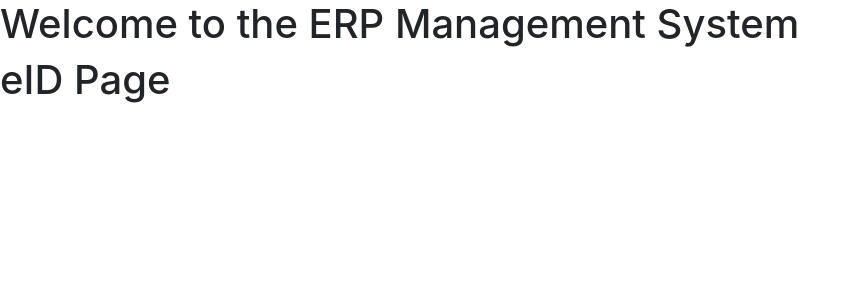
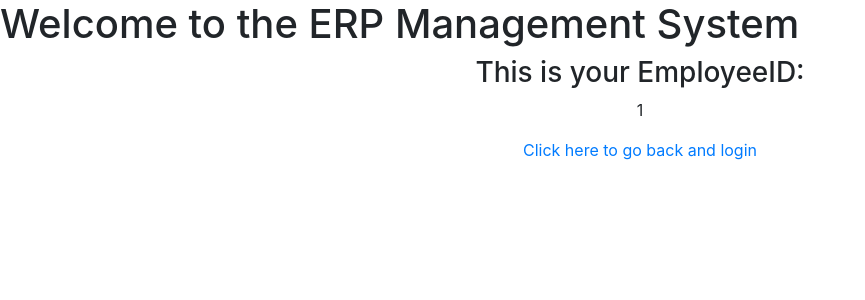
Before and after one commit to awaris123/425-final-project, a Flask app: template templates/eid.html in a window 1280 px wide. Shown: the top 300 px of the page, without its empty margins (0-865 px from the left). Run offline with Flask 2, Linux system fonts and the light colour scheme; the template is opened without the code that fills it: most values are stand-ins (such as "Sample title", 1, 10 or a date in 2020); some libraries are stand-ins or nearby versions.

Commit message:
fixed redirect issue, and added fake eID

```diff
--- a/main.py
+++ b/main.py
@@ -1,9 +1,16 @@
-from flask import Flask, render_template, redirect, url_for, request
+from flask import Flask, render_template, redirect, url_for, request, jsonify
+import random
+import string
 
 
 app = Flask(__name__)
 
 
+
+
+def randomString(stringLength=8):
+    letters = string.ascii_lowercase
+    return ''.join(random.choice(letters) for i in range(stringLength))
 
 ## using this as a dumb database to test logic, will
 ## implement databse layer later
@@ -26,24 +33,22 @@ def signup():
     ## and then redirect to get_eid page allowing them to sign in as the account they just created.
     ## We also need to generate and pass an to the eID endpoint
     ## redirect for some reason is currently broken
-
+    eID = randomString(8)
     firstName = request.json["fname"]
     lastName = request.json["lname"]
     jobType = request.json["jobtype"]
-    print("AHHHH")
-    print(firstName, lastName, jobType)
-    return redirect(url_for('get_eid'))
+    ssn = request.json["ssn"]
+
+    return url_for("get_eid", eID=eID)
 
 
 
-
-
-@app.route('/eid', methods=['GET'])
+@app.route('/eid/<eID>', methods=['GET'])
 def get_eid(eID):
     ## The endpoint will have to take in a paramter eID and display it
     ## the eid.html files needs a "go-to" button to the index page so
     ## the user can log in with the eID
-    return render_template('eid.html')
+    return render_template('eid.html', eID=eID)
 
 
 @app.route('/home/<eID>', methods=['GET'])
--- a/static/requests.js
+++ b/static/requests.js
@@ -3,11 +3,11 @@
 
 
 function signup(){
-  const baseURL = "http://127.0.0.1:5000"
   var form = document.forms["signup"]
   var fname = form.elements['fname'].value
   var lname = form.elements['lname'].value
   var jobtype = form.elements['jobtype'].value
+  var ssn = form.elements['SSN'].value
 
   console.log(fname)
   console.log(lname)
@@ -16,21 +16,24 @@ function signup(){
   data={
     fname:fname,
     lname:lname,
-    jobtype:jobtype
+    jobtype:jobtype,
+    ssn:ssn
   }
 
-  json = JSON.stringify(data)
 
-  form.reset();
   $.ajax({
     contentType: 'application/json',
     type: "POST",
-    url: "http://127.0.0.1:5000" + "/employee",
-    data: json,
+    url: "http://127.0.0.1:5000/employee",
+    data: JSON.stringify(data),
     success: function(data){
-        console.log("it worked!");
+        window.location.replace("http://127.0.0.1:5000"+data);
       },
-      dataType: "json"
+      error : function(xhr, textStatus, errorThrown) {
+          console.log(xhr, textStatus, errorThrown)
+          alert('An error occurred!');
+      },
+      dataType: "html"
     });
 
 
--- a/templates/eid.html
+++ b/templates/eid.html
@@ -1,3 +1,13 @@
 {% include "header.html" %}
-<h1>eID Page</h1>
+<h3><center>This is your EmployeeID:</center></h3>
+<center>
+  <p>
+    {{eID}}
+  </p>
+</center>
+
+<center>
+  <a href="/"> Click here to go back and login</a>
+</center>
+
 {% include "footer.html" %}
--- a/templates/header.html
+++ b/templates/header.html
@@ -3,7 +3,7 @@
     <title>
       ERP System
     </title>
-    <script src="{{ url_for('static', filename='requests.js') }}"></script>
+
     <link rel="stylesheet" href="https://stackpath.bootstrapcdn.com/bootstrap/4.3.1/css/bootstrap.min.css" integrity="sha384-ggOyR0iXCbMQv3Xipma34MD+dH/1fQ784/j6cY/iJTQUOhcWr7x9JvoRxT2MZw1T" crossorigin="anonymous">
     <script src="https://code.jquery.com/jquery-3.3.1.slim.min.js" integrity="sha384-q8i/X+965DzO0rT7abK41JStQIAqVgRVzpbzo5smXKp4YfRvH+8abtTE1Pi6jizo" crossorigin="anonymous"></script>
     <script src="https://cdnjs.cloudflare.com/ajax/libs/popper.js/1.14.7/umd/popper.min.js" integrity="sha384-UO2eT0CpHqdSJQ6hJty5KVphtPhzWj9WO1clHTMGa3JDZwrnQq4sF86dIHNDz0W1" crossorigin="anonymous"></script>
--- a/templates/index.html
+++ b/templates/index.html
@@ -17,7 +17,7 @@
         <option value="sales">Sales</option>
         <option value="engineering">Engineering</option>
       </select>
-      <input type="submit" onclick="signup();" value="Submit">
+      <input type="button" onclick="signup();" value="Submit">
     </form>
     <h3>
       Login Here!
```
